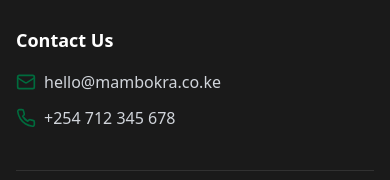
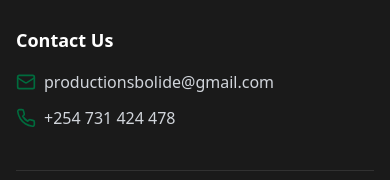
Before and after one commit to EmmieMuthiga/bolidepro.github.io, a React (Vite) app: page / in a window 390 px wide. Shown: the part 5970-6150 px from the top of the page. Built offline with nearby package versions, Linux system fonts and the light colour scheme.

Commit message:
Fix: Update contact information
Update the contact email and phone number in the footer.

```diff
--- a/src/components/Footer.tsx
+++ b/src/components/Footer.tsx
@@ -1,4 +1,3 @@
-
 import { Facebook, Twitter, Instagram, Mail, Phone } from "lucide-react";
 
 export function Footer() {
@@ -51,14 +50,14 @@ export function Footer() {
             <ul className="space-y-3">
               <li className="flex items-center">
                 <Mail className="h-5 w-5 mr-2 text-kenya-green" />
-                <a href="mailto:hello@mambokra.co.ke" className="text-gray-300 hover:text-white">
-                  hello@mambokra.co.ke
+                <a href="mailto:productionsbolide@gmail.com" className="text-gray-300 hover:text-white">
+                  productionsbolide@gmail.com
                 </a>
               </li>
               <li className="flex items-center">
                 <Phone className="h-5 w-5 mr-2 text-kenya-green" />
-                <a href="tel:+254712345678" className="text-gray-300 hover:text-white">
-                  +254 712 345 678
+                <a href="tel:+254731424478" className="text-gray-300 hover:text-white">
+                  +254 731 424 478
                 </a>
               </li>
             </ul>
```
